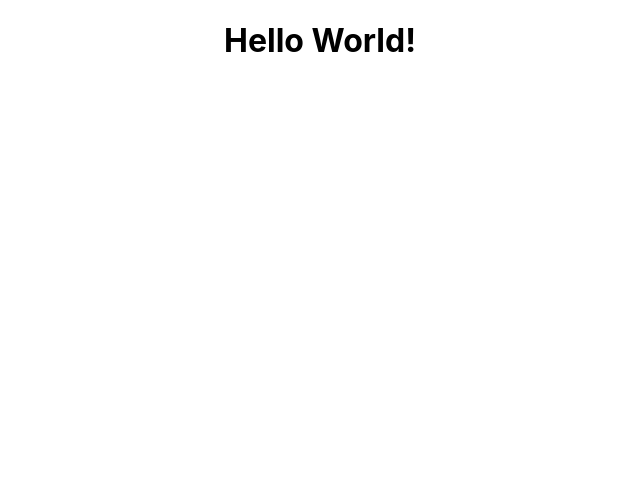
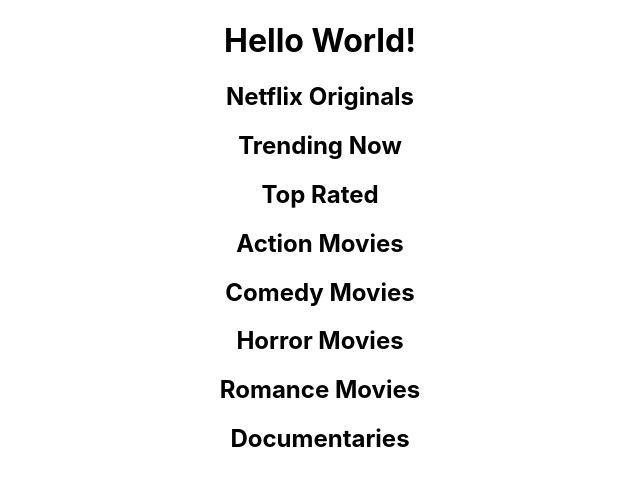
Before and after one commit to becathey/netflix-clone, a React (Create React App) app: page / in a window 1280 px wide. Shown: the top 486 px of the page, without its empty margins (320-960 px from the left). Built offline with nearby package versions, Linux system fonts and the light colour scheme; no server answers.

Commit message:
Create Row component, fetch movies

```diff
--- a/src/App.js
+++ b/src/App.js
@@ -1,9 +1,19 @@
+import requests from './requests'
+import Row from './Row';
 import './App.css';
 
 function App() {
   return (
     <div className="App">
       <h1>Hello World!</h1>
+      <Row title="Netflix Originals" fetchUrl={requests.fetchNetflixOriginals} />
+      <Row title="Trending Now" fetchUrl={requests.fetchTrending} />
+      <Row title="Top Rated" fetchUrl={requests.fetchTopRated} />
+      <Row title="Action Movies" fetchUrl={requests.fetchActionMovies} />
+      <Row title="Comedy Movies" fetchUrl={requests.fetchComedyMovies} />
+      <Row title="Horror Movies" fetchUrl={requests.fetchHorrorMovies} />
+      <Row title="Romance Movies" fetchUrl={requests.fetchRomanceMovies} />
+      <Row title="Documentaries" fetchUrl={requests.fetchDocumentaries} />
     </div>
   );
 }
--- /dev/null
+++ b/src/Row.js
@@ -0,0 +1,21 @@
+import React, {useState, useEffect} from 'react'
+import axios from './axios'
+
+function Row ({title, fetchUrl}) {
+    const [movies, setMovies] = useState([])
+    useEffect(() => {
+        async function fetchData() {
+            const request = await axios.get(fetchUrl)
+            console.log(request)
+            return request
+        }
+        fetchData()
+    }, [])
+    return (
+        <div>
+            <h2>{title}</h2>
+        </div>
+    )
+}
+
+export default Row
```
